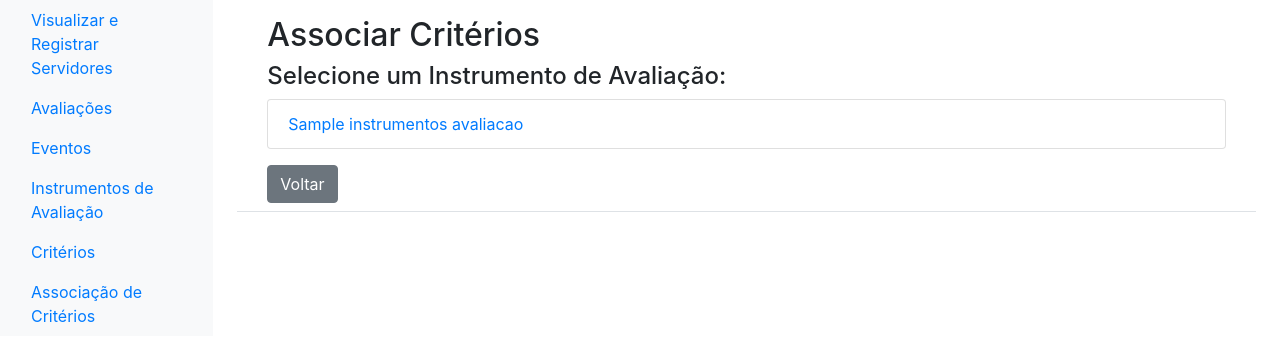
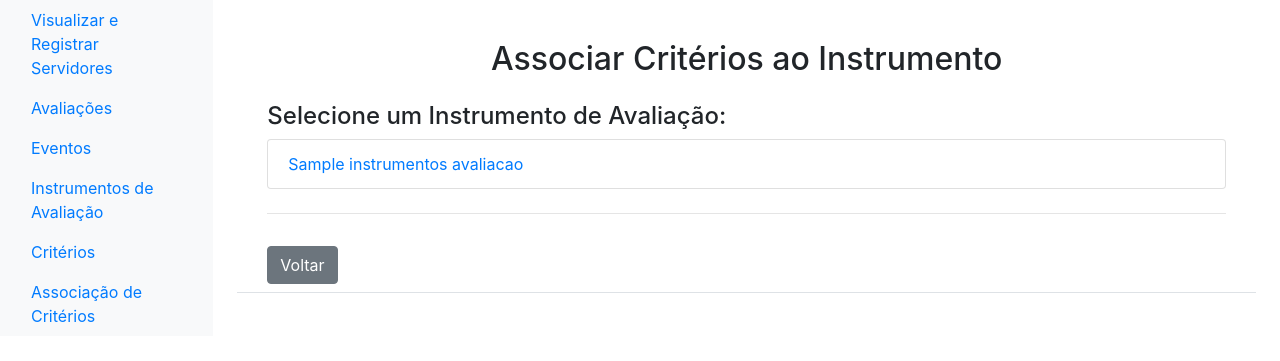
Before and after one commit to MarcosFriske/SAMeLa, a Flask app: page /associar_criterios in a window 1280 px wide. Shown: the part 72-433 px from the top of the page. Run offline with Flask 3, Linux system fonts and the light colour scheme; the visitor is signed in with stand-in values (Sample User, id 1); a database or web service that is not in the repository returns one stand-in record (values such as "Sample title"); some libraries are stand-ins or nearby versions.

Commit message:
Aperfeiçoamento da página de associação de critérios
Arrumado os erros que estavam ocorrendo e melhorado um pouco a visualização dos elementos.

```diff
--- a/SiteLattesPrototipo/app.py
+++ b/SiteLattesPrototipo/app.py
@@ -922,20 +922,22 @@ def associar_criterios():
             flash('Instrumento de avaliação não encontrado.', 'danger')
             return redirect(url_for('associar_criterios'))
 
-        # Buscar todos os critérios já associados a esse instrumento, incluindo a id_relacao
+        # Buscar critérios associados ordenados alfabeticamente
         cursor.execute("""
             SELECT rci.id_relacao, c.id_criterio, c.criterio
             FROM criterios c
             JOIN rel_criterios_instrumentos rci ON c.id_criterio = rci.id_criterio
             WHERE rci.id_instrumento_avaliacao = %s
+            ORDER BY c.criterio ASC
         """, (filtro_instrumento,))
         criterios_associados = cursor.fetchall()
 
-        # Buscar todos os critérios disponíveis, mas excluir os já associados ao instrumento
+        # Buscar critérios disponíveis ordenados alfabeticamente
         cursor.execute("""
             SELECT id_criterio, criterio
             FROM criterios
             WHERE id_criterio NOT IN (SELECT id_criterio FROM rel_criterios_instrumentos WHERE id_instrumento_avaliacao = %s)
+            ORDER BY criterio ASC
         """, (filtro_instrumento,))
         criterios_disponiveis = cursor.fetchall()
 
@@ -962,6 +964,7 @@ def associar_criterios():
     instrumentos = cursor.fetchall()
 
     return render_template('associar_criterio.html', instrumentos=instrumentos)
+
 
 @app.route('/remover_associacao_criterio_instrumento/<int:id_relacao>', methods=['POST'])
 def remover_associacao_criterio_instrumento(id_relacao):
--- a/SiteLattesPrototipo/templates/associar_criterio.html
+++ b/SiteLattesPrototipo/templates/associar_criterio.html
@@ -4,11 +4,17 @@
 
 {% block content %}
 <div class="container">
-    <h2>Associar Critérios</h2>
+    <div class="text-center my-4">
+        <h2>Associar Critérios ao Instrumento</h2>
+        {% if filtro_instrumento %}
+            <h4>Instrumento Selecionado: {{ instrumento.nome }}</h4>
+        {% endif %}
+    </div>
 
+    {% if not filtro_instrumento %}
         <!-- Lista de instrumentos de avaliação -->
         <h4>Selecione um Instrumento de Avaliação:</h4>
-    <ul class="list-group">
+        <ul class="list-group mb-4">
             {% for instrumento in instrumentos %}
                 <li class="list-group-item">
                     <a href="{{ url_for('associar_criterios', instrumento_filtro=instrumento.id_instrumento_avaliacao) }}">
@@ -17,27 +23,43 @@
                 </li>
             {% endfor %}
         </ul>
+    {% endif %}
 
     {% if filtro_instrumento %}
-        <h3>Instrumento: {{ instrumento.nome }}</h3>
-
-        <!-- Seção de critérios já associados -->
-        <h4>Critérios Ativos</h4>
-        <ul class="list-group">
+        <!-- Seção de critérios associados -->
+        <h4>Critérios Associados</h4>
+        {% if criterios_associados %}
+            <table class="table table-bordered table-hover mb-4">
+                <thead class="thead-light">
+                    <tr>
+                        <th>Nome do Critério</th>
+                        <th>Ação</th>
+                    </tr>
+                </thead>
+                <tbody>
                     {% for criterio in criterios_associados %}
+                        <tr>
+                            <td>{{ criterio['criterio'] }}</td>
+                            <td>
                                 <form action="{{ url_for('remover_associacao_criterio_instrumento', id_relacao=criterio['id_relacao']) }}" method="post" style="display:inline;">
-                    <button type="submit" class="btn btn-danger">Remover</button>
+                                    <button type="submit" class="btn btn-danger btn-sm">Remover</button>
                                 </form>
+                            </td>
+                        </tr>
                     {% endfor %}
-        </ul>
+                </tbody>
+            </table>
+        {% else %}
+            <p class="text-muted">Nenhum critério associado ao instrumento no momento.</p>
+        {% endif %}
 
         <!-- Seção de critérios disponíveis -->
-        <h4>Adicionar Critérios</h4>
+        <h4>Adicionar Critérios Disponíveis</h4>
         <form method="post">
             <div class="form-group">
                 <input type="text" name="buscar_criterio" class="form-control" placeholder="Buscar critério" id="search-criterio">
             </div>
-            <ul class="list-group" id="criterio-list">
+            <ul class="list-group mb-3" id="criterio-list">
                 {% for criterio in criterios_disponiveis %}
                     <li class="list-group-item criterio-item" data-name="{{ criterio['criterio'] }}">
                         <input type="checkbox" name="criterios_id" value="{{ criterio['id_criterio'] }}">
@@ -45,11 +67,11 @@
                     </li>
                 {% endfor %}
             </ul>
-            <button type="submit" class="btn btn-primary mt-3">Adicionar Critérios ao Instrumento</button>
+            <button type="submit" class="btn btn-primary">Adicionar Critérios ao Instrumento</button>
         </form>
-
     {% endif %}
 
+    <hr class="mt-4">
     <a href="{{ url_for('criterios') }}" class="btn btn-secondary mt-3">Voltar</a>
 </div>
 
@@ -63,5 +85,4 @@
         });
     });
 </script>
-
 {% endblock %}
```
Lines whose indentation alone changed are shown as unchanged.
